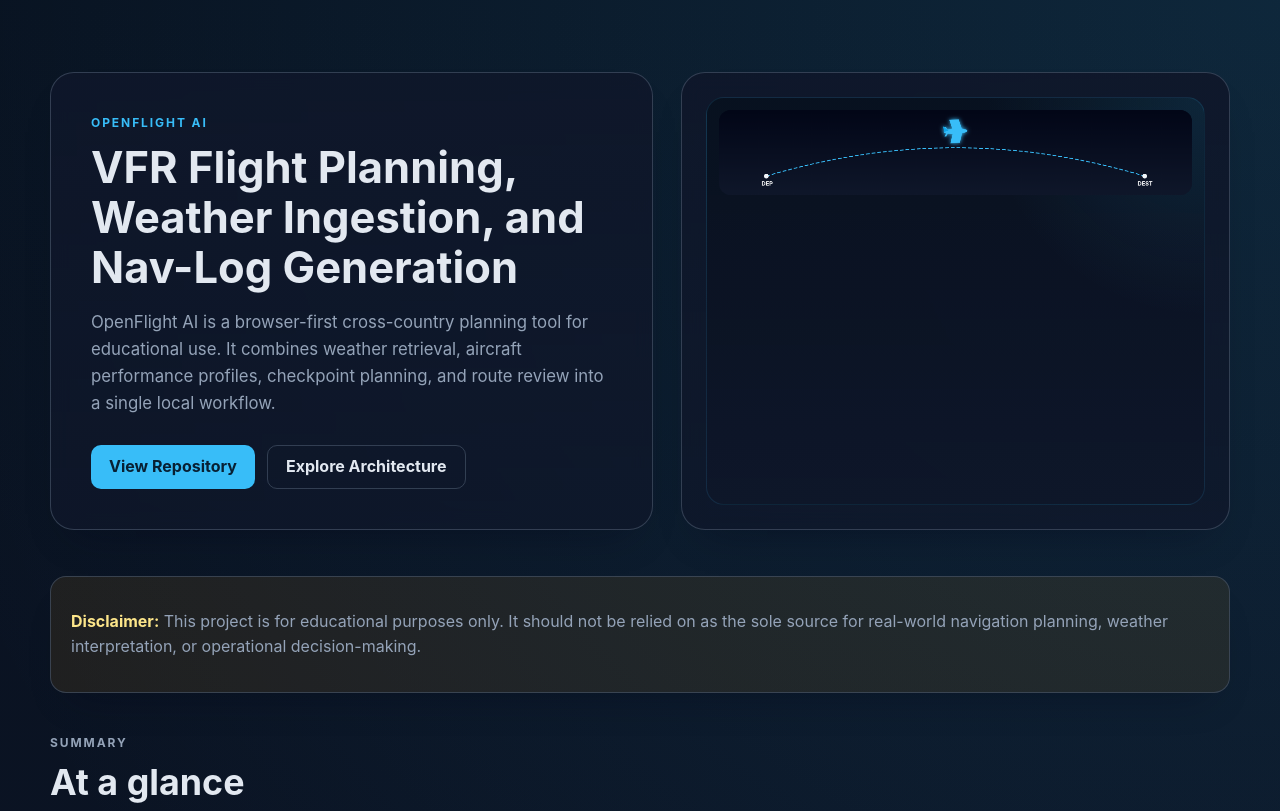
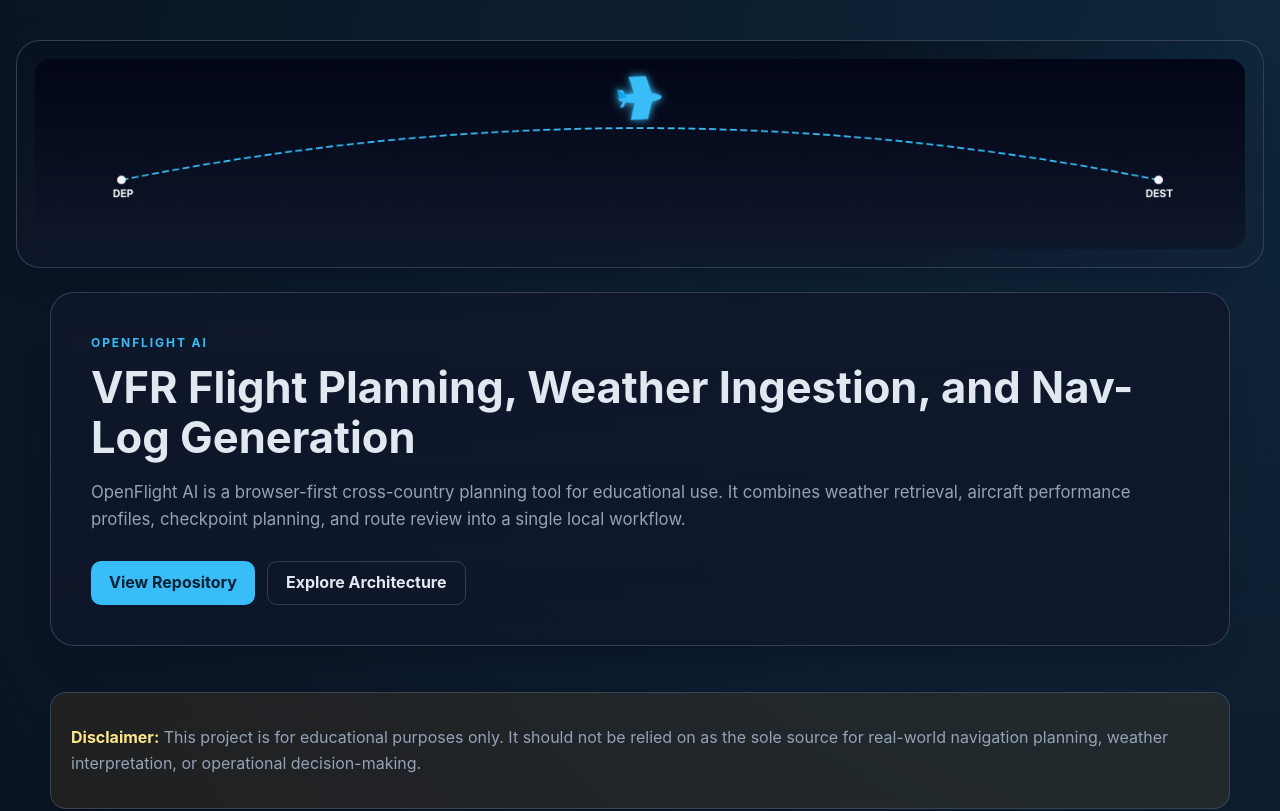
Before and after one commit to ceiroa/openflight-ai, a website: page docs/index.html in a window 1280 px wide. Shown: the top 811 px of the page. Drawn offline with Linux system fonts and the light colour scheme.

Commit message:
make github pages hero full width

```diff
--- a/docs/index.html
+++ b/docs/index.html
@@ -9,7 +9,14 @@
 </head>
 <body>
     <header class="hero">
-        <div class="hero-inner">
+        <div class="hero-band">
+            <div class="hero-visual-shell">
+                <div class="hero-illustration" aria-hidden="true">
+                    <canvas id="hero-flight-graph" width="1400" height="220"></canvas>
+                </div>
+            </div>
+        </div>
+        <div class="hero-copy-shell">
             <div class="hero-copy">
                 <p class="eyebrow">OpenFlight AI</p>
                 <h1>VFR Flight Planning, Weather Ingestion, and Nav-Log Generation</h1>
@@ -21,11 +28,6 @@
                 <div class="hero-actions">
                     <a class="button primary" href="https://github.com/ceiroa/openflight-ai" target="_blank" rel="noreferrer">View Repository</a>
                     <a class="button secondary" href="#architecture">Explore Architecture</a>
-                </div>
-            </div>
-            <div class="hero-panel">
-                <div class="hero-illustration" aria-hidden="true">
-                    <canvas id="hero-flight-graph" width="1000" height="180"></canvas>
                 </div>
             </div>
         </div>
--- a/docs/styles.css
+++ b/docs/styles.css
@@ -42,24 +42,31 @@ pre {
 }
 
 .hero {
-    padding: 72px 24px 36px;
+    padding: 40px 0 36px;
 }
 
-.hero-inner,
+.hero-copy-shell,
 .page {
     width: min(1180px, calc(100% - 32px));
     margin: 0 auto;
 }
 
-.hero-inner {
-    display: grid;
-    grid-template-columns: minmax(0, 1.1fr) minmax(360px, 1fr);
-    gap: 28px;
-    align-items: stretch;
+.page {
+    margin: 0 auto;
+}
+
+.hero-band {
+    width: 100%;
+    padding: 0 16px;
+    margin-bottom: 24px;
+}
+
+.hero-visual-shell {
+    width: min(1600px, calc(100% - 0px));
+    margin: 0 auto;
 }
 
 .hero-copy,
-.hero-panel,
 .notice,
 .card,
 .diagram-card,
@@ -68,8 +75,7 @@ pre {
     box-shadow: 0 22px 40px -24px var(--shadow-color);
 }
 
-.hero-copy,
-.hero-panel {
+.hero-copy {
     border-radius: 24px;
     background: linear-gradient(180deg, rgba(15, 23, 42, 0.92), rgba(15, 23, 42, 0.76));
     backdrop-filter: blur(10px);
@@ -77,10 +83,6 @@ pre {
 
 .hero-copy {
     padding: 40px;
-}
-
-.hero-panel {
-    padding: 24px;
 }
 
 .eyebrow {
@@ -122,7 +124,7 @@ h3 {
 }
 
 .hero-text {
-    max-width: 58ch;
+    max-width: none;
     font-size: 1.05rem;
 }
 
@@ -161,21 +163,21 @@ h3 {
 }
 
 .hero-illustration {
-    height: 100%;
-    padding: 12px;
-    border-radius: 18px;
+    padding: 18px;
+    border-radius: 24px;
     background:
         radial-gradient(circle at top right, rgba(56, 189, 248, 0.12), transparent 34%),
         linear-gradient(180deg, rgba(8, 17, 31, 0.95), rgba(15, 23, 42, 0.86));
-    border: 1px solid rgba(56, 189, 248, 0.12);
+    border: 1px solid var(--border-color);
+    box-shadow: 0 22px 40px -24px var(--shadow-color);
 }
 
 .hero-illustration canvas {
     display: block;
     width: 100%;
     height: auto;
-    aspect-ratio: 1000 / 180;
-    border-radius: 12px;
+    aspect-ratio: 1400 / 220;
+    border-radius: 16px;
     background: linear-gradient(180deg, #020617, #0f172a);
 }
 
@@ -286,7 +288,6 @@ h3 {
 }
 
 @media (max-width: 980px) {
-    .hero-inner,
     .grid.two,
     .grid.three,
     .flow-grid {
@@ -300,19 +301,26 @@ h3 {
 
 @media (max-width: 640px) {
     .hero {
-        padding: 40px 16px 24px;
+        padding: 24px 0 24px;
     }
 
-    .hero-inner,
+    .hero-band {
+        padding: 0 12px;
+    }
+
+    .hero-copy-shell,
     .page {
         width: min(100% - 24px, 1180px);
     }
 
     .hero-copy,
-    .hero-panel,
     .card,
     .diagram-card,
     .code-block {
         padding: 18px;
     }
+
+    .hero-illustration {
+        padding: 12px;
+    }
 }
```
